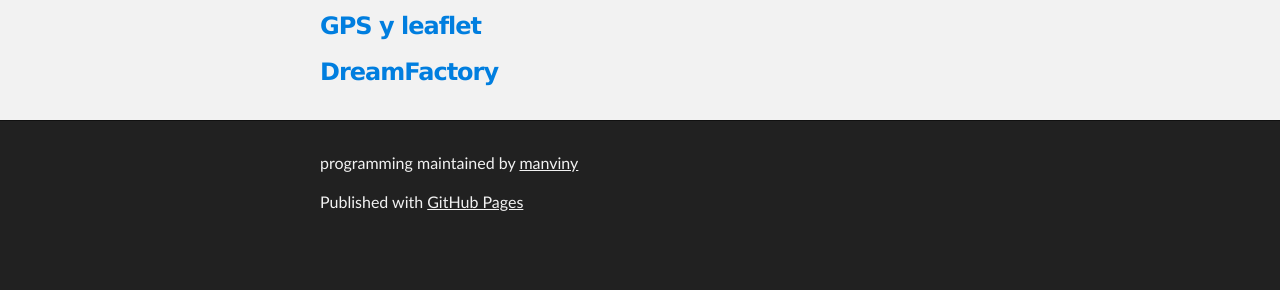
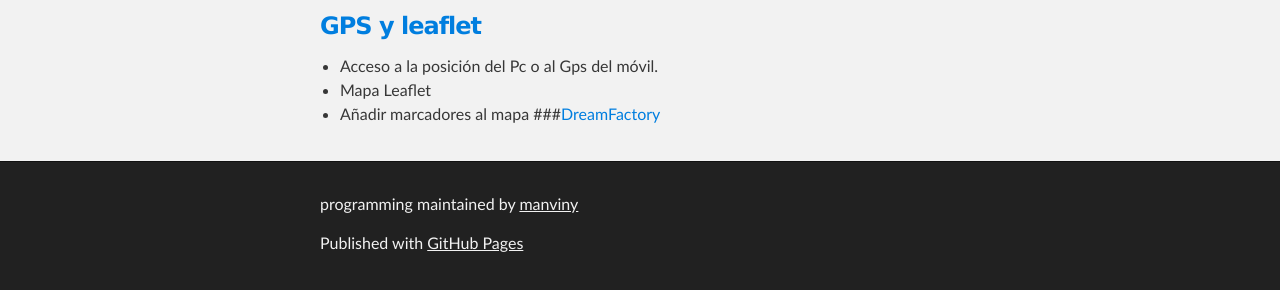
Before and after one commit to manviny/manviny, a plain HTML site: page index.html in a window 1280 px wide. Shown: the part 252-542 px from the top of the page. Drawn offline with Linux system fonts and the light colour scheme.

```diff
--- a/index.html
+++ b/index.html
@@ -35,9 +35,13 @@
 <a id="gps-y-leaflet" class="anchor" href="#gps-y-leaflet" aria-hidden="true"><span class="octicon octicon-link"></span></a><a href="http://manviny.github.io/manviny.maps/">GPS y leaflet</a>
 </h3>
 
-<h3>
-<a id="dreamfactory" class="anchor" href="#dreamfactory" aria-hidden="true"><span class="octicon octicon-link"></span></a><a href="http://manviny.github.io/manviny.dreamfactory">DreamFactory</a>
-</h3>
+<ul>
+<li>Acceso a la posición del Pc o al Gps del móvil.</li>
+<li>Mapa Leaflet</li>
+<li>Añadir marcadores al mapa
+###<a href="http://manviny.github.io/manviny.dreamfactory">DreamFactory</a>
+</li>
+</ul>
       </section>
     </div>
 
--- a/params.json
+++ b/params.json
@@ -1 +1 @@
-{"name":"programming","tagline":"other page","body":"###[GPS y leaflet](http://manviny.github.io/manviny.maps/)\r\n###[DreamFactory](http://manviny.github.io/manviny.dreamfactory)","google":"","note":"Don't delete this file! It's used internally to help with page regeneration."}
+{"name":"programming","tagline":"other page","body":"###[GPS y leaflet](http://manviny.github.io/manviny.maps/)\r\n* Acceso a la posición del Pc o al Gps del móvil.\r\n* Mapa Leaflet\r\n* Añadir marcadores al mapa\r\n###[DreamFactory](http://manviny.github.io/manviny.dreamfactory)","google":"","note":"Don't delete this file! It's used internally to help with page regeneration."}
```
